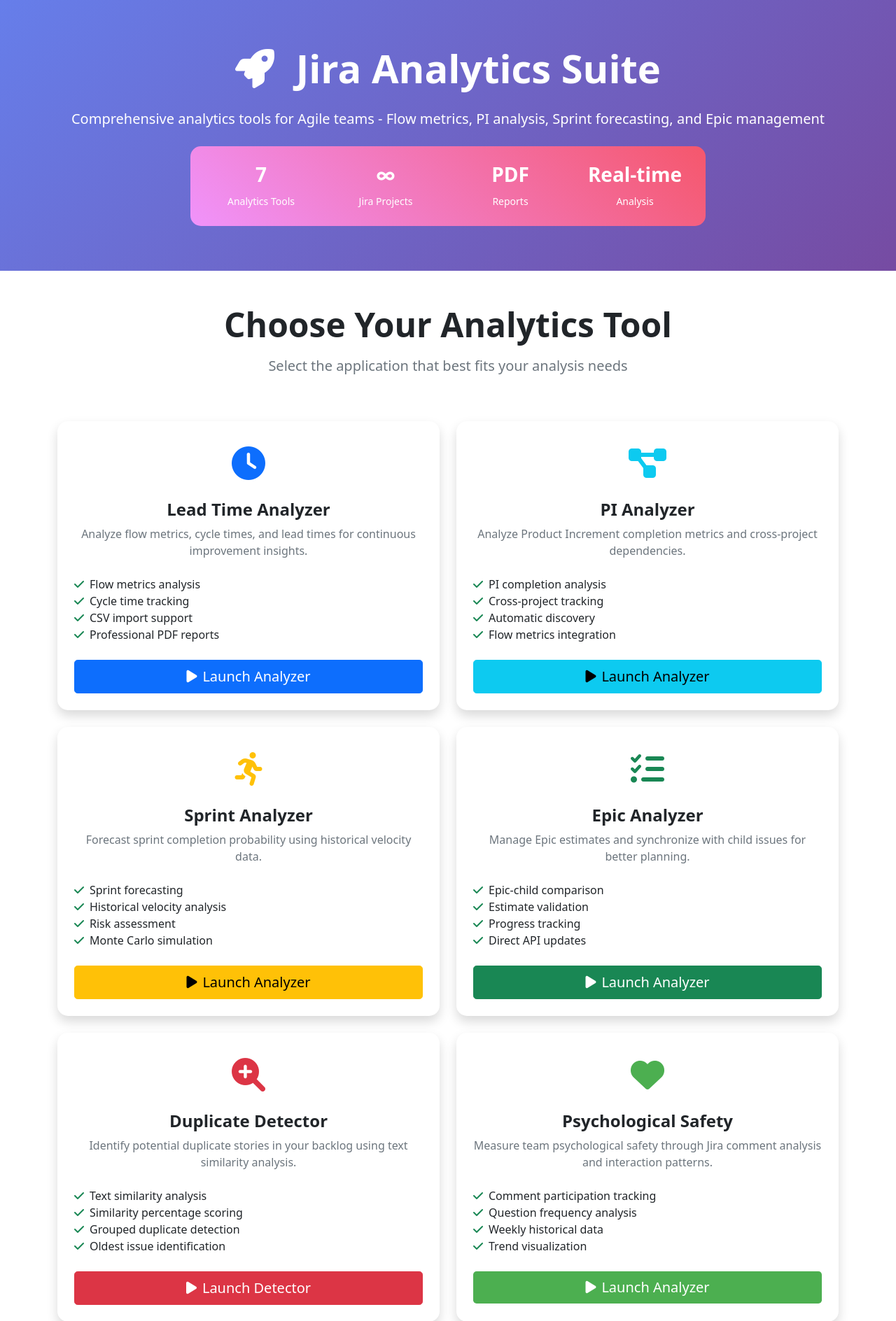
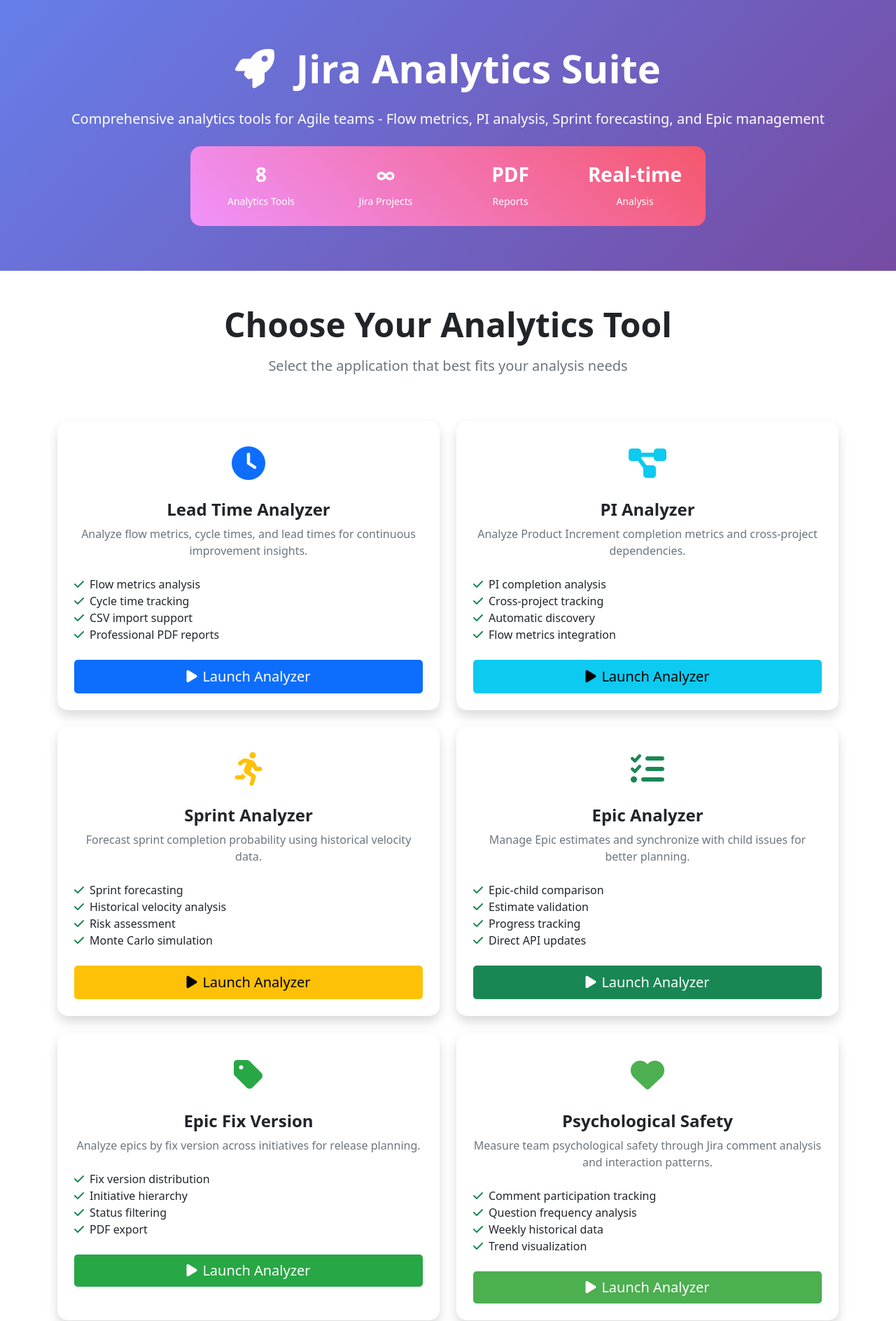
Before and after one commit to mpietro40/jira-flow-analyzer, a Flask app: template templates/dashboard.html in a window 1280 px wide. Shown: the part 56-1944 px from the top of the page at 70% size. Run offline with Flask 3, Linux system fonts and the light colour scheme; the template is opened without the code that fills it, so the values that code supplies are empty.

Commit message:
Some small improvements and corrections
Some small improvements and corrections

```diff
--- a/templates/dashboard.html
+++ b/templates/dashboard.html
@@ -88,7 +88,7 @@
                     <div class="stats-card p-4">
                         <div class="row text-center">
                             <div class="col-3">
-                                <h3 class="fw-bold">7</h3>
+                                <h3 class="fw-bold">8</h3>
                                 <small>Analytics Tools</small>
                             </div>
                             <div class="col-3">
@@ -217,25 +217,25 @@
                     </div>
                 </div>
 
-                <!-- Duplicate Detector -->
+                <!-- Epic Fix Version Analyzer -->
                 <div class="col-lg-6 col-md-6">
                     <div class="card app-card h-100 shadow">
                         <div class="card-body text-center p-4">
-                            <div class="app-icon text-danger">
-                                <i class="fas fa-search-plus"></i>
+                            <div class="app-icon" style="color: #28a745;">
+                                <i class="fas fa-tag"></i>
                             </div>
-                            <h4 class="card-title fw-bold">Duplicate Detector</h4>
+                            <h4 class="card-title fw-bold">Epic Fix Version</h4>
                             <p class="card-text text-muted mb-4">
-                                Identify potential duplicate stories in your backlog using text similarity analysis.
+                                Analyze epics by fix version across initiatives for release planning.
                             </p>
                             <ul class="list-unstyled text-start mb-4">
-                                <li><i class="fas fa-check text-success me-2"></i>Text similarity analysis</li>
-                                <li><i class="fas fa-check text-success me-2"></i>Similarity percentage scoring</li>
-                                <li><i class="fas fa-check text-success me-2"></i>Grouped duplicate detection</li>
-                                <li><i class="fas fa-check text-success me-2"></i>Oldest issue identification</li>
+                                <li><i class="fas fa-check text-success me-2"></i>Fix version distribution</li>
+                                <li><i class="fas fa-check text-success me-2"></i>Initiative hierarchy</li>
+                                <li><i class="fas fa-check text-success me-2"></i>Status filtering</li>
+                                <li><i class="fas fa-check text-success me-2"></i>PDF export</li>
                             </ul>
-                            <a href="/duplicate-detector" class="btn btn-danger btn-lg w-100">
-                                <i class="fas fa-play me-2"></i>Launch Detector
+                            <a href="/epic-fixversion" class="btn btn-lg w-100" style="background: #28a745; color: white; border: none;">
+                                <i class="fas fa-play me-2"></i>Launch Analyzer
                             </a>
                         </div>
                     </div>
@@ -284,6 +284,30 @@
                             </ul>
                             <a href="/reports" class="btn btn-lg w-100" style="background: linear-gradient(135deg, #667eea 0%, #764ba2 100%); color: white; border: none;">
                                 <i class="fas fa-play me-2"></i>Launch Generator
+                            </a>
+                        </div>
+                    </div>
+                </div>
+
+                <!-- Duplicate Detector -->
+                <div class="col-lg-6 col-md-6">
+                    <div class="card app-card h-100 shadow">
+                        <div class="card-body text-center p-4">
+                            <div class="app-icon text-danger">
+                                <i class="fas fa-search-plus"></i>
+                            </div>
+                            <h4 class="card-title fw-bold">Duplicate Detector</h4>
+                            <p class="card-text text-muted mb-4">
+                                Identify potential duplicate stories in your backlog using text similarity analysis.
+                            </p>
+                            <ul class="list-unstyled text-start mb-4">
+                                <li><i class="fas fa-check text-success me-2"></i>Text similarity analysis</li>
+                                <li><i class="fas fa-check text-success me-2"></i>Similarity percentage scoring</li>
+                                <li><i class="fas fa-check text-success me-2"></i>Grouped duplicate detection</li>
+                                <li><i class="fas fa-check text-success me-2"></i>Oldest issue identification</li>
+                            </ul>
+                            <a href="/duplicate-detector" class="btn btn-danger btn-lg w-100">
+                                <i class="fas fa-play me-2"></i>Launch Detector
                             </a>
                         </div>
                     </div>
--- a/templates/epic_fixversion.html
+++ b/templates/epic_fixversion.html
@@ -412,7 +412,7 @@
                             <i class="fas fa-search"></i> Initiative JQL Query
                         </label>
                         <input type="text" class="form-control" id="initiative_jql" name="initiative_jql"
-                               placeholder='project = ISDOP AND type = "Business Initiative"' required>
+                               placeholder='project = Project1 AND type = "Business Initiative"' required>
                         <small class="text-muted">JQL query to find initiatives</small>
                     </div>
                     <div class="col-md-3 mb-3">
@@ -526,7 +526,7 @@
             document.getElementById('resultsContainer').style.display = 'none';
             document.getElementById('errorContainer').innerHTML = '';
 
-            fetch('/analyze', {
+            fetch('/analyze_epic_fixversion', {
                 method: 'POST',
                 body: formData
             })
@@ -776,7 +776,7 @@
             // Get Jira URL from form
             const jiraUrl = document.getElementById('jira_url').value.trim();
 
-            fetch('/export_pdf', {
+            fetch('/export_epic_fixversion_pdf', {
                 method: 'POST',
                 headers: {
                     'Content-Type': 'application/json',
--- a/templates/index_epic.html
+++ b/templates/index_epic.html
@@ -792,7 +792,7 @@
                                 <div class="card bg-info text-white">
                                     <div class="card-body text-center">
                                         <h3 class="mb-0">${data.first_25_epics_count}</h3>
-                                        <small>First 25 Epics</small>
+                                        <small>First 25 Initiatives - Epics related</small>
                                     </div>
                                 </div>
                             </div>
@@ -800,7 +800,7 @@
                                 <div class="card bg-success text-white">
                                     <div class="card-body text-center">
                                         <h3 class="mb-0">${data.remaining_epics_count}</h3>
-                                        <small>Remaining Epics</small>
+                                        <small>Remaining Initiatives Epics</small>
                                     </div>
                                 </div>
                             </div>
@@ -845,7 +845,7 @@
                                 <thead>
                                     <tr>
                                         <th>Project</th>
-                                        <th class="text-center">First 25 Epics</th>
+                                        <th class="text-center">First 25 Initiatives Epics</th>
                                         <th class="text-center">Remaining Epics</th>
                                         <th class="text-center">Total Epics</th>
                                         <th class="text-center">Distribution</th>
```
Also changed, not shown: templates/index.html (+32 -0 lines), templates/sprint_analyzer.html (+6 -6 lines).
